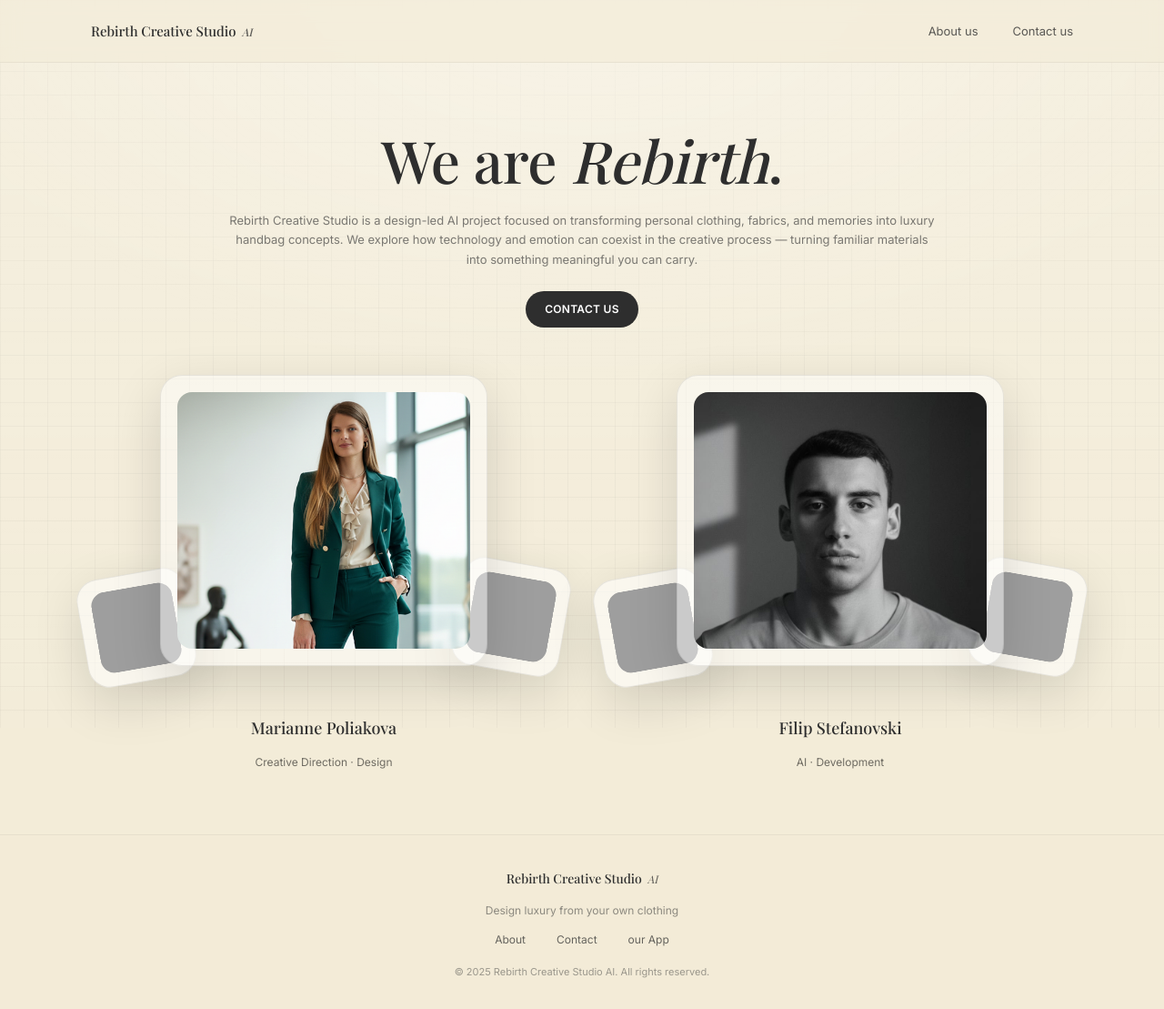
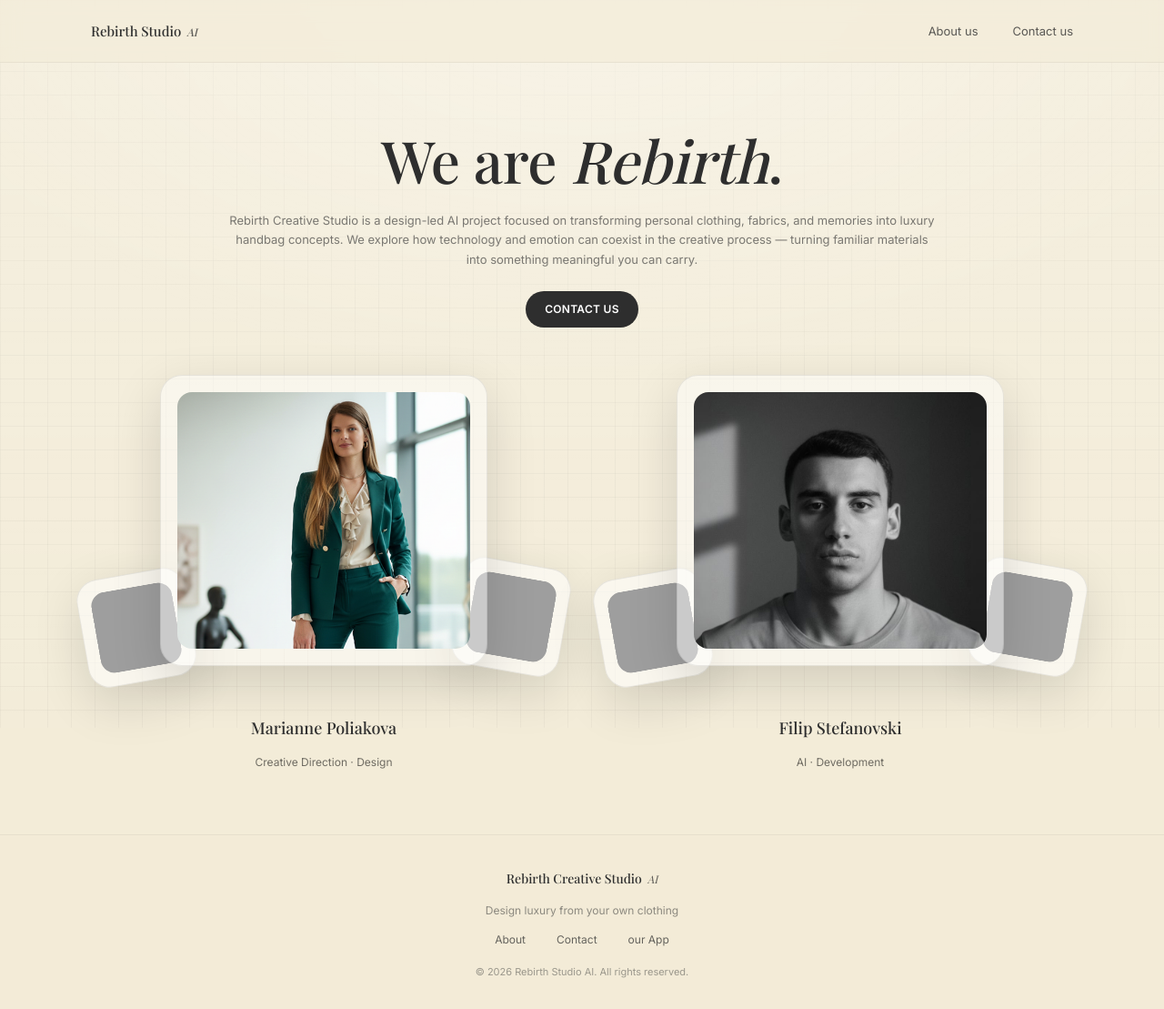
Before and after one commit to FilipStefanovski1/Jacquemus-Web, a website: page about.html in a window 1280 px wide. Shown: the whole page at 91% size. Drawn offline with nearby package versions, Linux system fonts and the light colour scheme; grey boxes are pictures that could not be loaded; a web font is replaced by a local one.

Commit message:
Fix nav and footer

```diff
--- a/about.html
+++ b/about.html
@@ -137,7 +137,7 @@
     <header class="topbar">
       <div class="wrap topbar__inner">
         <a class="brand" href="index.html">
-          <span class="brand__name">Rebirth Creative Studio</span>
+          <span class="brand__name">Rebirth Studio</span>
           <span class="brand__ai">AI</span>
         </a>
 
@@ -226,7 +226,7 @@
           <a href="flow.html">our App</a>
         </nav>
 
-        <div class="footerCopy">© 2025 Rebirth Creative Studio AI. All rights reserved.</div>
+        <div class="footerCopy">© 2026 Rebirth Studio AI. All rights reserved.</div>
       </div>
     </footer>
   </body>
```
Also changed, not shown: contact.html (+2 -2 lines), flow.html (+2 -2 lines), index.html (+2 -2 lines).
